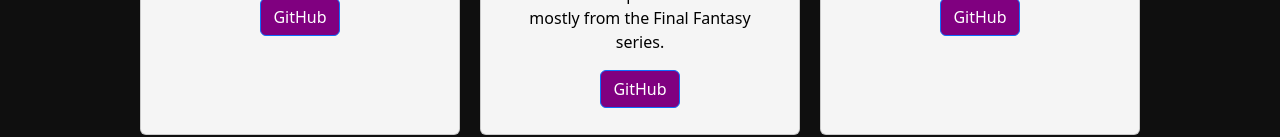
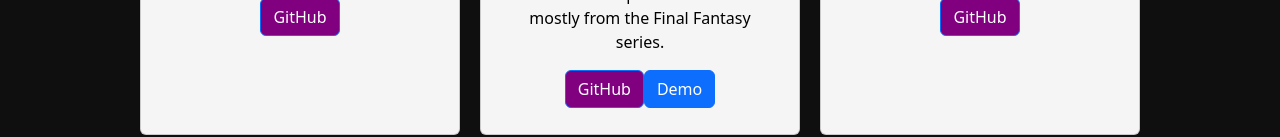
Before and after one commit to dypool01/react-personalsite, a React (Create React App) app: page /Projects in a window 1280 px wide. Shown: the part 675-812 px from the top of the page. Built offline with nearby package versions, Linux system fonts and the light colour scheme.

Commit message:
Created a conditionally rendering demo button for the storefront project, more to follow.

```diff
--- a/public/index.html
+++ b/public/index.html
@@ -3,6 +3,7 @@
   <head>
     <meta charset="utf-8" />
 
+    <meta name="author" content="Dylan Poole" />
     <meta name="viewport" content="width=device-width, initial-scale=1" />
     <meta name="theme-color" content="#000000" />
     <meta
--- a/src/components/Projects/ProjectList.jsx
+++ b/src/components/Projects/ProjectList.jsx
@@ -27,6 +27,7 @@
       image: StoreFront,
       tech: "MVC",
       website: "https://github.com/dypool01/StoreFront-MVC-",
+      demo: "http://storefront.dylanpoole.com",
       description:
         "A storefront application at first made static using HTML and later converted to MVC. Includes a functioning contact form, as well as product filters. Sells fantasy themed weapons and armor mostly from the Final Fantasy series.",
     },
@@ -75,13 +76,26 @@
         <Card.Title>{props.projName}</Card.Title>
         <Card.Text>{props.tech}</Card.Text>
         <Card.Text>{props.description}</Card.Text>
-          <Card.Link>
-            <Button id="projectList" className={props.id === 5 ? 'Website' : 'GitHub'} href={props.website} target="_blank">
-              <div>
-                {props.id === 5 ? 'Website' : 'GitHub'}
-              </div>
+        <Card.Link>
+          <Button
+            id="projectList"
+            className={props.id === 5 ? "Website" : "GitHub"}
+            href={props.website}
+            target="_blank"
+          >
+            <div>{props.id === 5 ? "Website" : "GitHub"}</div>
+          </Button>
+          {props.demo && (
+            <Button
+              id="projectList"
+              className={props.id}
+              href={props.demo}
+              target="_blank"
+            >
+              Demo
             </Button>
-          </Card.Link>
+          )}
+        </Card.Link>
         {/* <Card.Link>
                     <Button id='projectList' href={project.gitHub} target='_blank'>Github</Button>
                 </Card.Link>  */}
```
